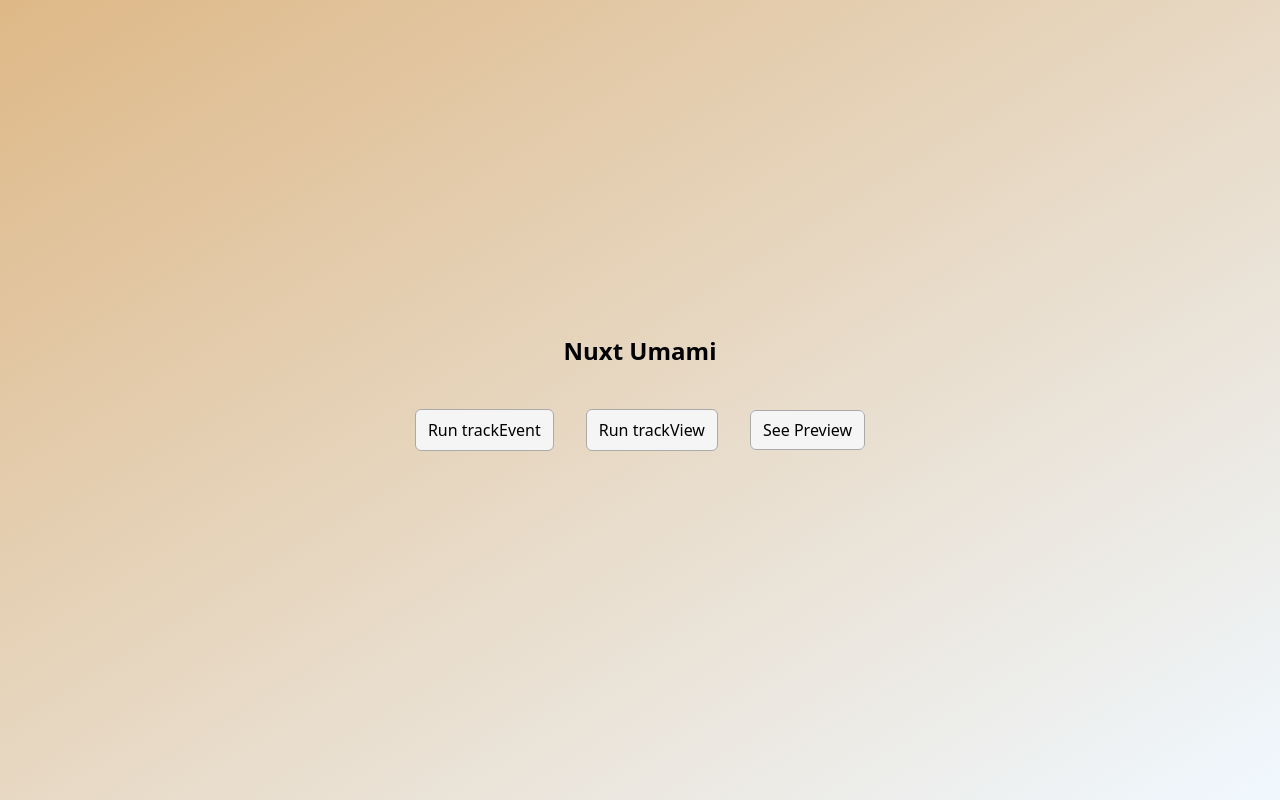
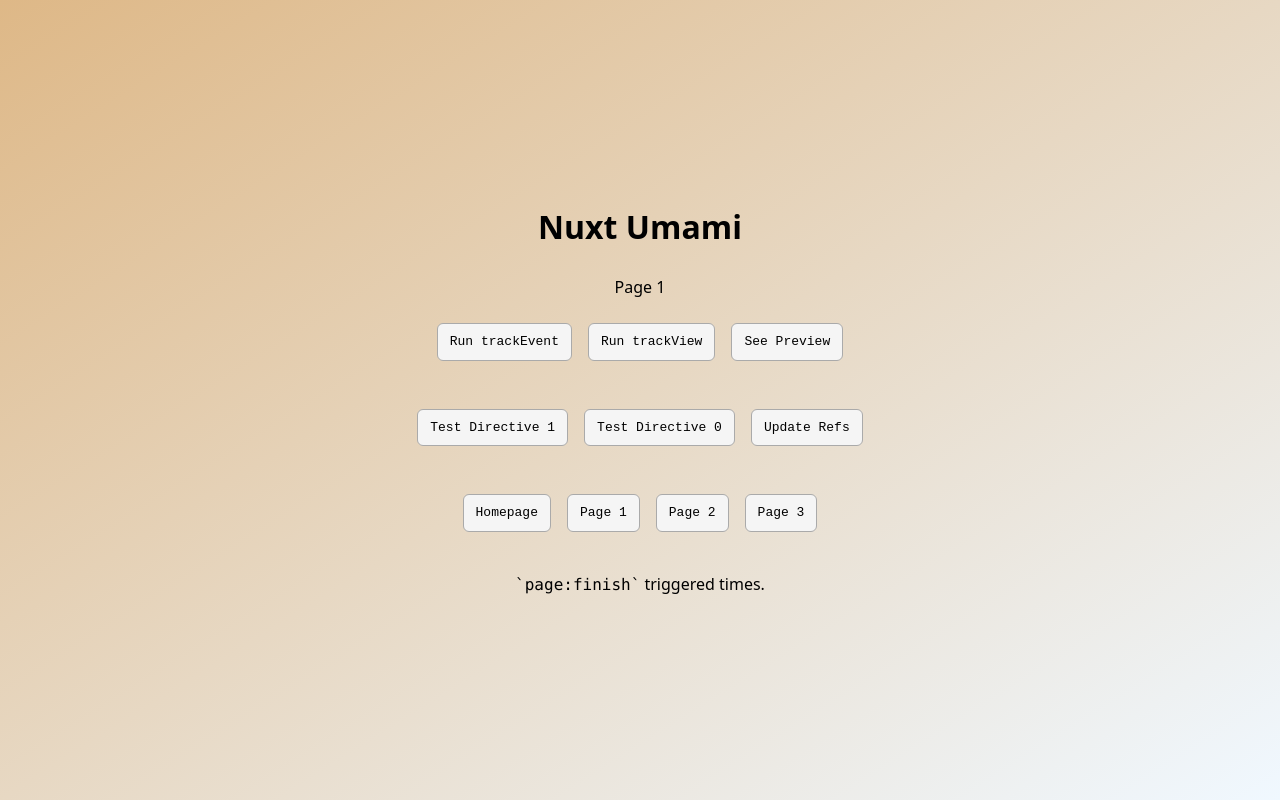
Before and after one commit to ijkml/nuxt-umami-repro, a Nuxt app: page /page-1 in a window 1280 px wide. Built offline with nearby package versions, Linux system fonts and the light colour scheme.

Commit message:
upgrade playground

```diff
--- a/app.config.ts
+++ b/app.config.ts
@@ -1,8 +1,10 @@
 export default defineAppConfig({
   umami: {
-    host: 'https://ml-umami.netlify.app',
+    host: 'https://savory.vercel.app/',
     id: '84cc2d28-8689-4df0-b575-2202e34a75aa',
+    autoTrack: true,
     version: 2,
+    useDirective: true,
     debug: true,
   },
 });
--- a/app.vue
+++ b/app.vue
@@ -1,14 +1,32 @@
-<script setup>
-// onMounted(() => {});
+<script setup lang="ts">
+const shareUrl = 'https://savory.vercel.app/share/j2f1spIBFqHJKsXv/Nuxt%20Umami';
 
 function testView() {
-  umTrackView();
+  umTrackView().then(({ ok }) => {
+    // eslint-disable-next-line no-console
+    console.log(ok ? 'That went well ;)' : `Oops, that didn't go as planned`);
+  });
 }
+
 function testEvent() {
-  umTrackEvent('stackblitz-event', { type: 'click', position: 'left' });
+  umTrackEvent('event-test-2', { type: 'click', position: 'left' });
 }
+
+const tt = ref('TT');
+const tc = ref(0);
+
+const directiveBtns = computed(() => [
+  { text: 'Test Directive 1', action: 'test-directive' },
+  { text: `Test Directive ${tc.value}`, action: { name: 'Reactive Action', id: tt.value } },
+]);
+
+function updateRefs() {
+  tc.value++;
+  tt.value = `TT-${tc.value}`;
+}
+
 function seePreview() {
-  umTrackEvent('see-preview', { from: 'stackblitz' });
+  umTrackEvent('see-preview', { from: 'localhost' });
 }
 </script>
 
@@ -16,23 +34,58 @@
   <div class="page-root">
     <div class="page-container">
       <h1>Nuxt Umami</h1>
-      <br />
-      <button @click="testEvent">Run trackEvent</button>
-      <button @click="testView">Run trackView</button>
-      <a
-        href="https://ml-umami.netlify.app/share/cJU6OHJ5CgsutGOb/Nuxt%20Umami"
-        target="_blank"
-        rel="noopener noreferrer"
-        @click="seePreview"
-        >See Preview</a
-      >
+      <br>
+
+      <NuxtLayout>
+        <NuxtPage />
+      </NuxtLayout>
+
+      <div class="deck">
+        <button @click="testEvent">
+          Run trackEvent
+        </button>
+        <button @click="testView">
+          Run trackView
+        </button>
+        <a
+          :href="shareUrl"
+          target="_blank"
+          rel="noopener noreferrer"
+          @click="seePreview"
+        >See Preview</a>
+      </div>
+
+      <div class="deck">
+        <button
+          v-for="btn in directiveBtns"
+          :key="btn.text"
+          v-umami="btn.action"
+          v-text="btn.text"
+        />
+        <button @click="updateRefs">
+          Update Refs
+        </button>
+      </div>
+
+      <div class="deck">
+        <NuxtLink to="/">
+          Homepage
+        </NuxtLink>
+        <NuxtLink v-for="i in 3" :key="i" :to="`/page-${i}`">
+          Page {{ i }}
+        </NuxtLink>
+      </div>
+
+      <div>
+        <code>`page:finish`</code> triggered <code>{{ triggerCount }}</code> times.
+      </div>
     </div>
   </div>
 </template>
 
 <style src="./reset.css"></style>
 
-<style scoped>
+<style>
 .page-root {
   background: linear-gradient(to bottom right, burlywood, aliceblue);
   min-height: 100vh;
@@ -40,29 +93,48 @@
   display: grid;
   place-items: center;
   text-align: center;
-  font-family: 'Source Sans Pro', system-ui, -apple-system, Ubuntu, sans-serif;
+  font-family: "Source Sans Pro", system-ui, -apple-system, Ubuntu, sans-serif;
 }
 
 h1 {
-  font-size: x-large;
-  font-weight: 600;
+  font-size: xx-large;
+  font-weight: 700;
 }
 
 :is(button, a) {
   padding: 8px 12px;
-  margin: 16px;
+  display: inline-flex;
+  flex-wrap: nowrap;
+  align-items: center;
   outline: none;
   cursor: pointer;
   border: 1px solid #aaa;
   border-radius: 6px;
   width: auto;
   height: auto;
+  user-select: none;
   background-color: whitesmoke;
   transition: all 350ms cubic-bezier(0.445, 0.05, 0.55, 0.95);
+  font-family: monospace;
 }
 
 :is(button, a):is(:hover, :focus-visible) {
   background-color: rgb(209, 209, 209);
   outline: none;
 }
+
+:deep(h2) {
+  font-size: x-large;
+}
+
+.deck {
+  display: flex;
+  padding: 8px;
+  gap: 1rem;
+  margin-top: 1rem;
+  margin-bottom: 2rem;
+  align-items: flex-start;
+  flex-wrap: wrap;
+  justify-content: center;
+}
 </style>
--- /dev/null
+++ b/components/Heading.vue
@@ -0,0 +1,9 @@
+<script setup lang="ts">
+defineProps<{
+  title: string;
+}>();
+</script>
+
+<template>
+  <h2 v-text="title" />
+</template>
--- /dev/null
+++ b/composables/hookTest.ts
@@ -0,0 +1,7 @@
+const triggerCount = ref(0);
+
+function incrementCount() {
+  triggerCount.value++;
+}
+
+export { incrementCount, triggerCount }
--- a/nuxt.config.ts
+++ b/nuxt.config.ts
@@ -2,7 +2,9 @@
   extends: ['nuxt-umami'],
   appConfig: {
     umami: {
-      // add optins here if you like
+      // add options here if you like
     },
   },
+  ssr: false,
+  css: ['@/assets/reset.css'],
 });
--- /dev/null
+++ b/pages/index.vue
@@ -0,0 +1,9 @@
+<script setup lang="ts">
+const title = 'Nuxt Umami PG';
+
+useHead({ title });
+</script>
+
+<template>
+  <Heading :title="title" />
+</template>
--- /dev/null
+++ b/pages/page-1.vue
@@ -0,0 +1,13 @@
+<script setup lang="ts">
+const route = useRoute();
+
+const title = computed(() => {
+  return route.path.slice(1, 2).toUpperCase() + route.path.slice(2).replace('-', ' ');
+});
+
+useHead({ title });
+</script>
+
+<template>
+  <Heading :title="title" />
+</template>
--- /dev/null
+++ b/pages/page-2.vue
@@ -0,0 +1,13 @@
+<script setup lang="ts">
+const route = useRoute();
+
+const title = computed(() => {
+  return route.path.slice(1, 2).toUpperCase() + route.path.slice(2).replace('-', ' ');
+});
+
+useHead({ title });
+</script>
+
+<template>
+  <Heading :title="title" />
+</template>
--- /dev/null
+++ b/pages/page-3.vue
@@ -0,0 +1,13 @@
+<script setup lang="ts">
+const route = useRoute();
+
+const title = computed(() => {
+  return route.path.slice(1, 2).toUpperCase() + route.path.slice(2).replace('-', ' ');
+});
+
+useHead({ title });
+</script>
+
+<template>
+  <Heading :title="title" />
+</template>
--- /dev/null
+++ b/plugins/hookTest.ts
@@ -0,0 +1,8 @@
+export default defineNuxtPlugin({
+  name: 'test-ssr-hook',
+  hooks: {
+    'page:finish': function () {
+      incrementCount();
+    },
+  },
+});
```
Also changed, not shown: assets/reset.css (added, +1 -0 lines), 1 other file (tests, documents, lock files or other folders).
